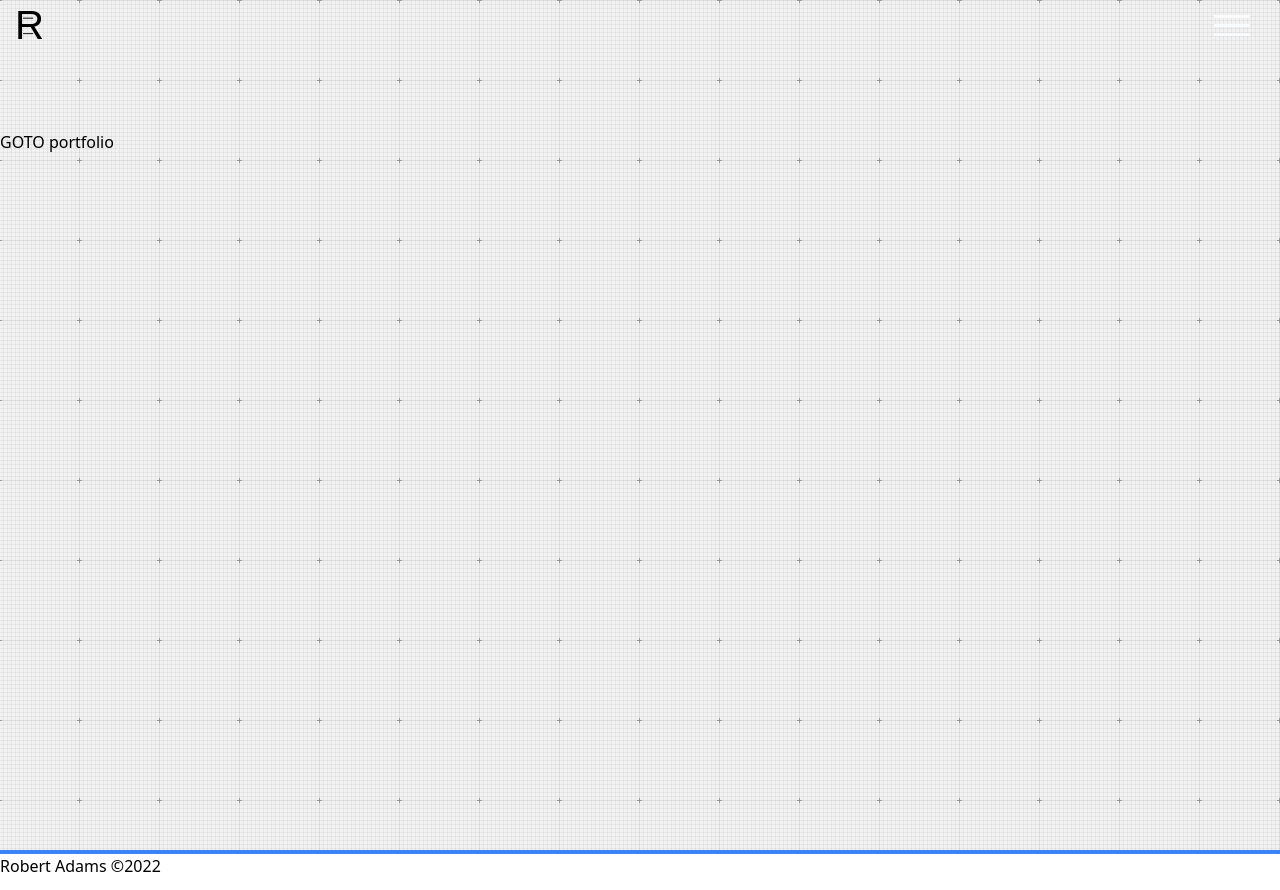
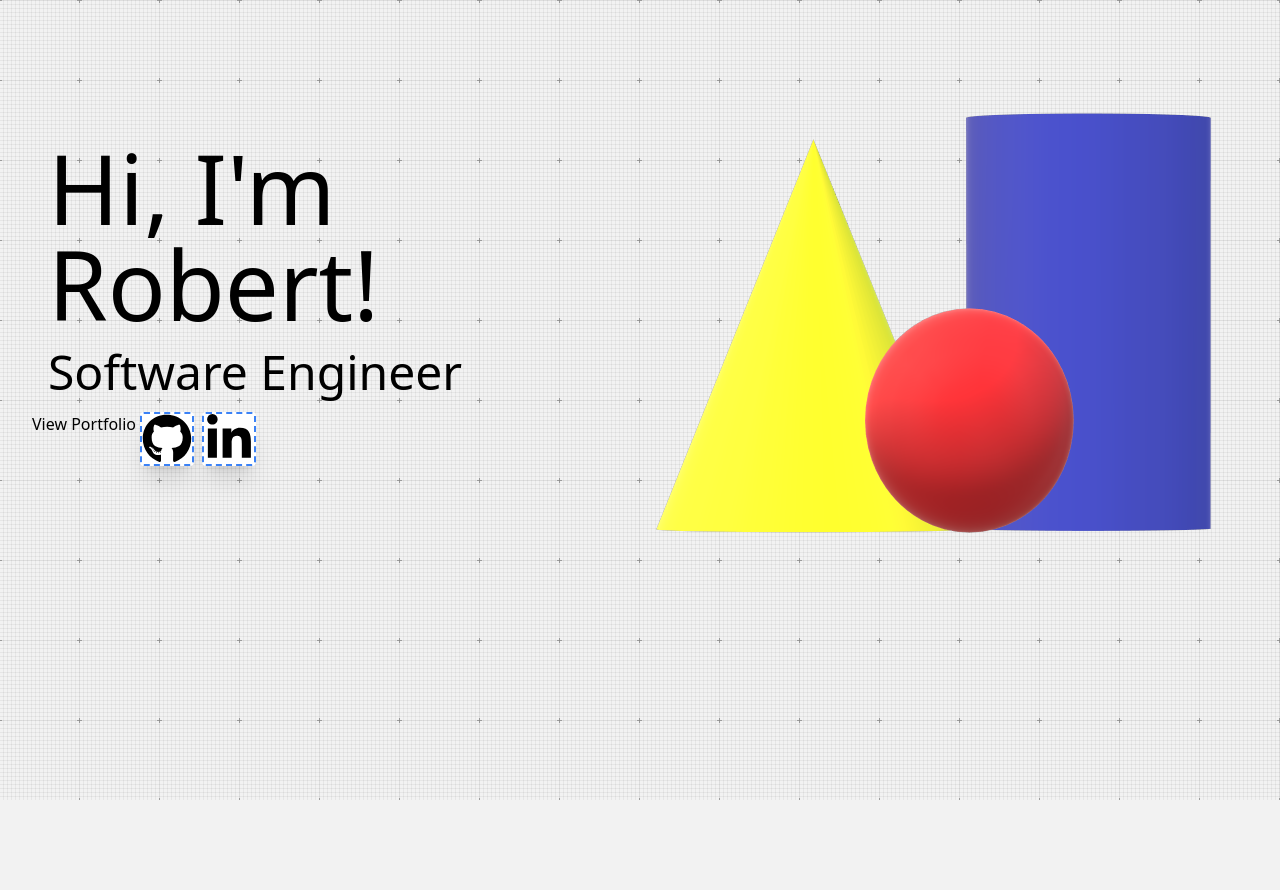
Before and after one commit to r0b4dams/portfolio, a Next.js app: page / in a window 1280 px wide. After the commit the page ends 800 px from the top, so only its background shows below. Built offline with nearby package versions, Linux system fonts and the light colour scheme.

Commit message:
finalized page layout

```diff
--- a/pages/index.tsx
+++ b/pages/index.tsx
@@ -1,5 +1,26 @@
 import Head from 'next/head';
 import Link from 'next/link';
+import Image from 'next/image';
+import Icon from '../components/Icon';
+import { getStyles } from '../utils';
+
+const pageStyles = getStyles({
+  height: 'h-[100vh]',
+  width: 'w-[100vw]',
+  container: 'container',
+  display: 'flex items-center justify-center',
+});
+
+const buttonStyles = getStyles({
+  fontSize: 'text-l md:text-xl',
+  width: 'w-8/12',
+  display: 'flex items-center justify-center',
+  border: 'rounded border-2 border-dashed border-blue-500',
+  bgColor: 'bg-white',
+  margin: 'mr-4',
+  shadows: 'shadow-xl',
+  onHover: 'hover:drop-shadow-xl',
+});
 
 const Intro = () => {
   return (
@@ -9,13 +30,56 @@ const Intro = () => {
         <link rel='icon' href='/favicon.ico' />
       </Head>
 
-      <section id='intro'>
-        <Link href='/portfolio'>
-          <a>GOTO portfolio</a>
-        </Link>
+      <section id='intro' className={pageStyles}>
+        <div className='flex items-center justify-center flex-wrap w-full'>
+          <div className='w-full md:w-1/2'>
+            <div className='m-auto w-[90%] px-4'>
+              <h1 className='text-5xl my-4 md:text-8xl'>{"Hi, I'm Robert!"}</h1>
+              <h2 className='text-2xl my-4 md:text-5xl'>{'Software Engineer'}</h2>
+            </div>
+
+            <div className='m-auto w-[90%] flex my-4'>
+              <Link href='/portfolio'>
+                <a className={buttonStyles}>View Portfolio</a>
+              </Link>
+              <div className='bg-white rounded mx-1 flex items-center justify-center shadow-xl border-2 border-dashed border-blue-500 hover:drop-shadow-xl'>
+                <a>
+                  <Icon
+                    src='/icons/githubAlt.svg'
+                    className='flex'
+                    height={50}
+                    width={50}
+                  />
+                </a>
+              </div>
+              <div className='bg-white rounded mx-1 flex items-center justify-center shadow-xl border-2 border-dashed border-blue-500 hover:drop-shadow-xl'>
+                <a>
+                  <Icon
+                    src='/icons/linkedinAlt.svg'
+                    className='flex'
+                    height={50}
+                    width={50}
+                  />
+                </a>
+              </div>
+            </div>
+          </div>
+
+          <div className='w-full md:w-1/2 hidden md:block'>
+            <Image
+              src={`/images/cone_cylinder_sphere_alt.png`}
+              alt=''
+              height={600}
+              width={600}
+            />
+          </div>
+        </div>
       </section>
     </>
   );
 };
 
+// add bool property for conditional layout
+Intro.isIntro = true;
+
 export default Intro;
```
